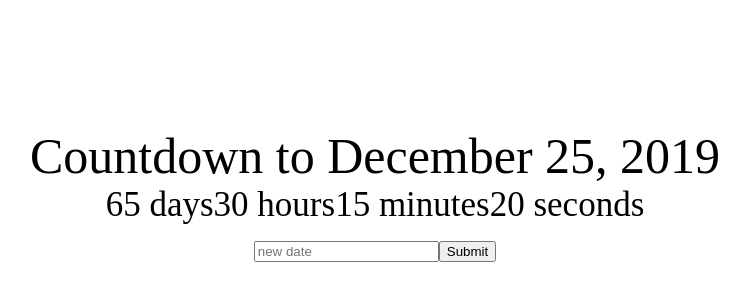
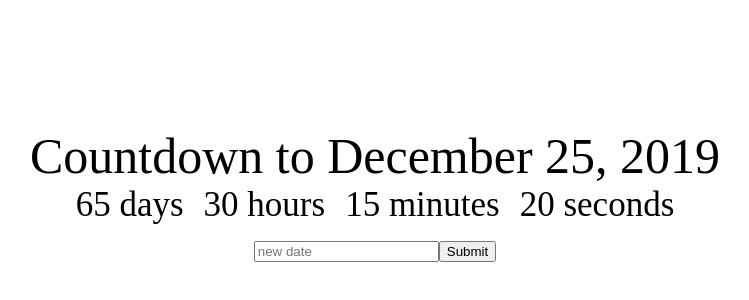
Before and after one commit to alvalle09/countdownchamp, a React (Create React App) app: page / in a window 1280 px wide. Shown: the part 126-426 px from the top of the page, without its empty margins (265-1014 px from the left). Built offline with nearby package versions, Linux system fonts and the light colour scheme.

Commit message:
refactor css, cleanup code

```diff
--- a/src/App.css
+++ b/src/App.css
@@ -9,18 +9,7 @@
     font-size: 50px;
 }
 
-.Clock-days {
+.Clock-days, .Clock-hours, .Clock-minutes, .Clock-seconds {
     display: inline;
+    margin: 10px;
 }
-
-.Clock-hours {
-    display: inline;
-}
-
-.Clock-minutes {
-    display: inline;
-}
-
-.Clock-seconds {
-    display: inline;
-}
```
